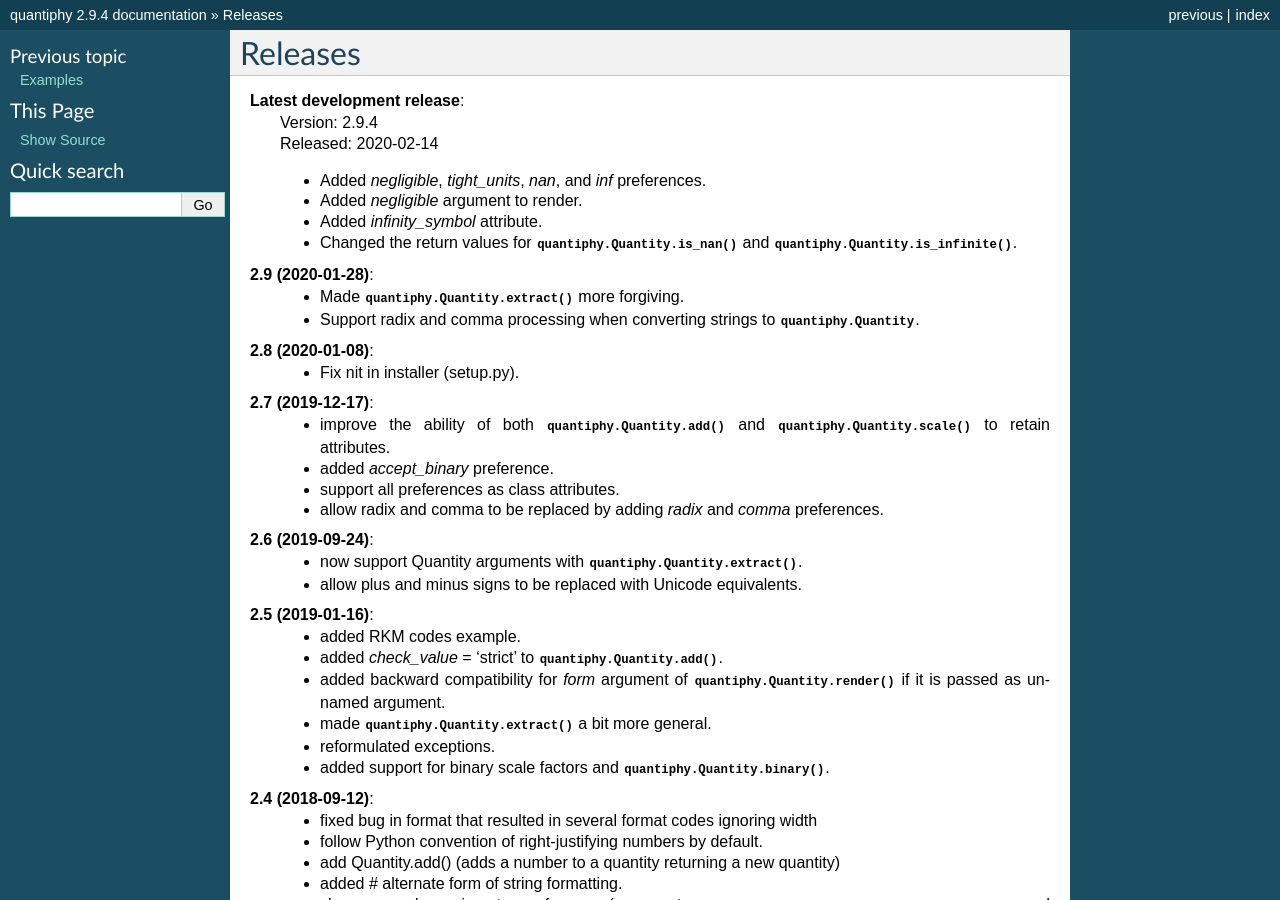
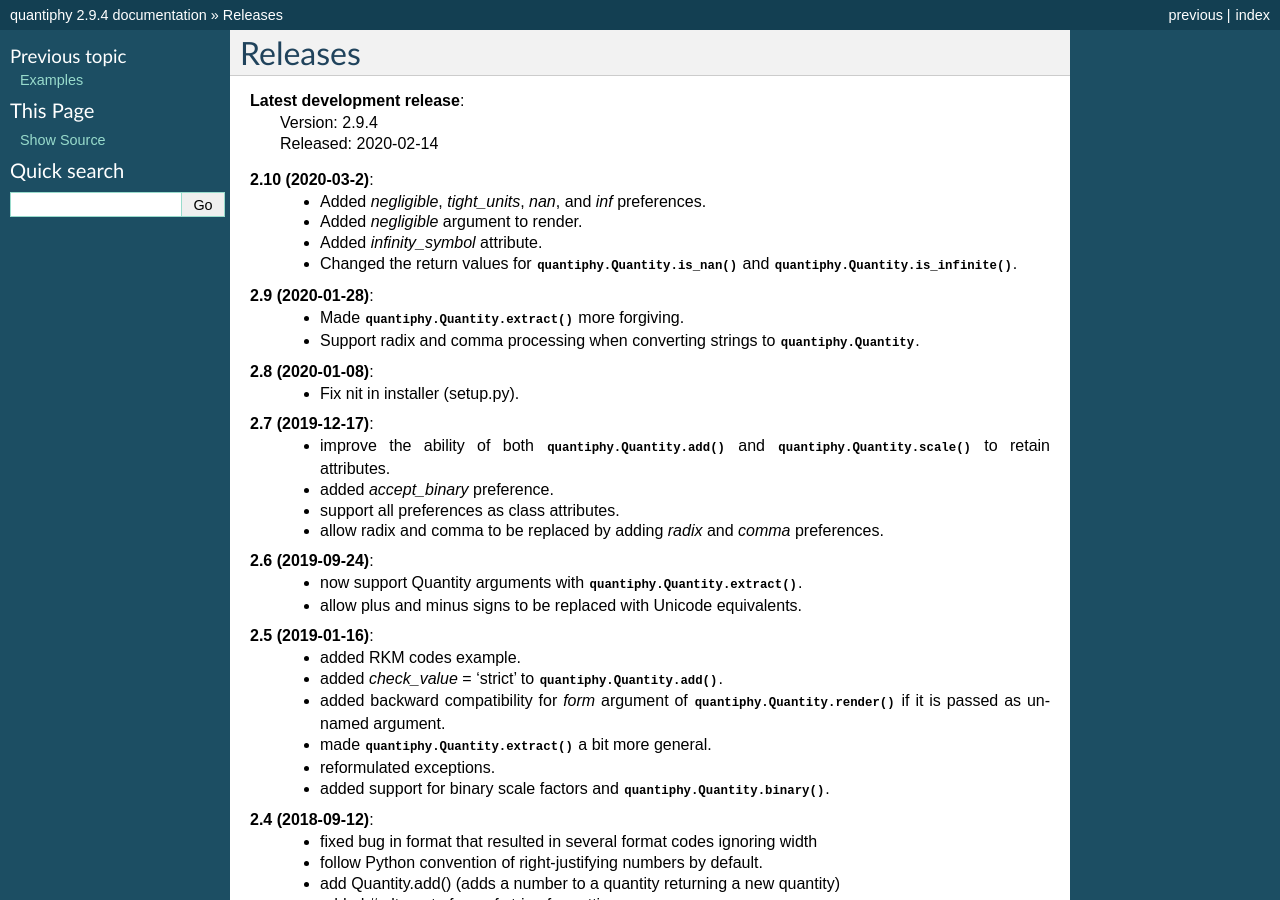
Before and after one commit to KenKundert/quantiphy, a Sphinx documentation site: the page built from doc/releases.rst, in a window 1280 px wide and 900 px high. Built offline with Sphinx 7.4.7, drawn with Linux system fonts in a browser that asks for light colours.

Commit message:
Update release notes.

```diff
--- a/doc/releases.rst
+++ b/doc/releases.rst
@@ -5,6 +5,7 @@ Releases
     | Version: 2.9.4
     | Released: 2020-02-14
 
+**2.10 (2020-03-2)**:
     - Added *negligible*, *tight_units*, *nan*, and *inf* preferences.
     - Added *negligible* argument to render.
     - Added *infinity_symbol* attribute.
```
